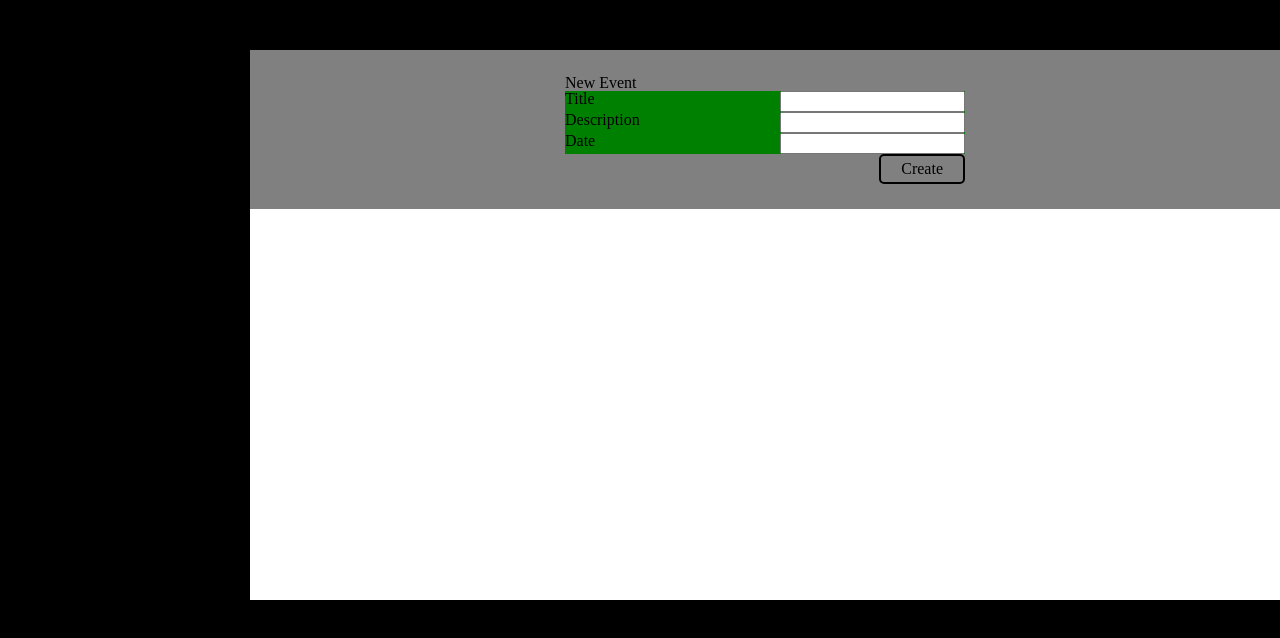
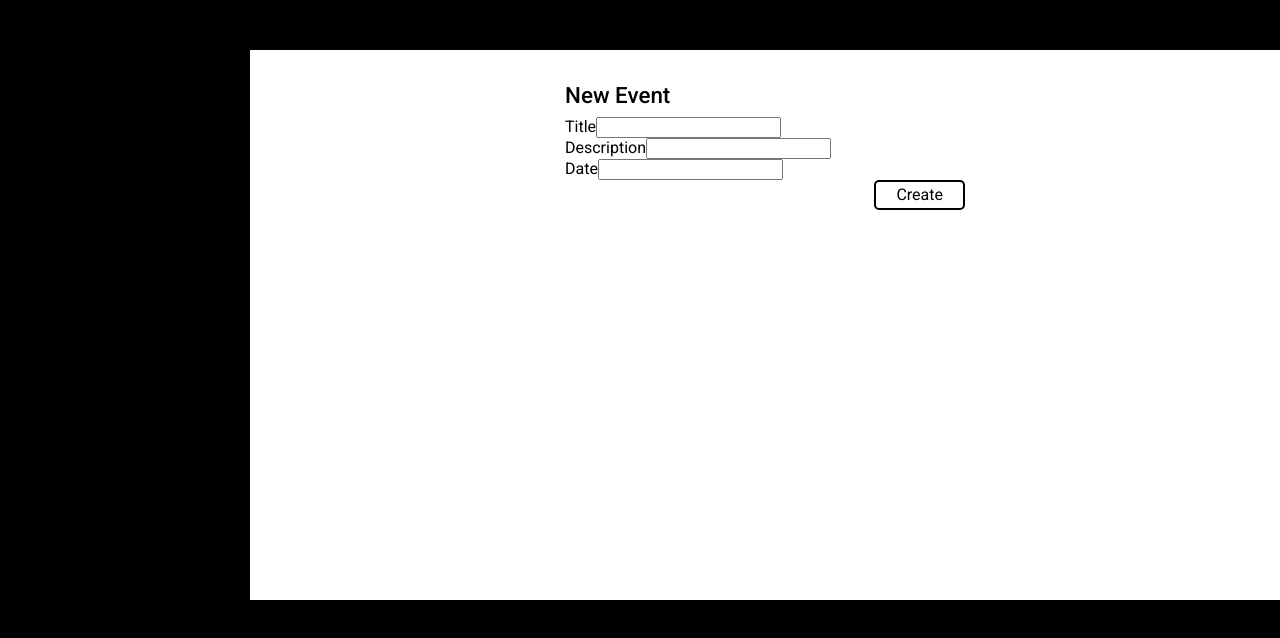
Before and after one commit to gdenn/clan-social-hub, a Next.js app: page / in a window 1280 px wide. Shown: the top 638 px of the page. Built offline with nearby package versions, Linux system fonts and the light colour scheme.

Commit message:
Add input forms

```diff
--- a/components/inputGroup/InputForm.module.css
+++ /dev/null
@@ -1,11 +0,0 @@
-.inputGroup > * {
-    margin: 5px 0 5px 0;
-}
-
-.inputForm {
-    display: flex;
-    flex-direction: row;
-    justify-content: space-between;
-    width: 100%;
-    background-color: green;
-}
--- /dev/null
+++ b/components/inputGroup/InputForm.module.scss
@@ -0,0 +1,31 @@
+.inputGroup > * {
+    margin: 5px 0 5px 0;
+}
+
+.inputForm {
+    display: flex;
+    flex-direction: row;
+    justify-content: space-between;
+    align-items: center;
+    width: 100%;
+}
+
+.inputFormLarge {
+    @extend .inputForm;
+    height: 300px;
+}
+
+.inputForm > * {
+    margin: 5px 0 5px 0;
+}
+
+.inputForm label {
+    width: 120px;
+}
+
+.inputForm input {
+    height: 30px;
+    flex-grow: 1;
+    border: solid .3px gray;
+    border-radius: 5px
+}
--- a/components/inputGroup/InputForm.tsx
+++ b/components/inputGroup/InputForm.tsx
@@ -1,13 +1,14 @@
 import React, { ReactNode } from 'react'
-import styles from './InputForm.module.css'
+import styles from "./InputForm.module.scss"
 
 interface InputFormProps {
-  children: ReactNode;
+  children: ReactNode
+  large?: boolean
 }
 
-export const InputForm = ({ children }: InputFormProps) => (
-  <div className={styles.inputForm}>
+export const InputForm = ({ children, large }: InputFormProps) => (
+  <div className={`${large ? styles.inputFormLarge : styles.InputForm}`}>
     <label>{children}</label>
-    <input />
+    <input/>
   </div>
 );
--- a/components/inputGroup/InputGroup.tsx
+++ b/components/inputGroup/InputGroup.tsx
@@ -1,9 +1,9 @@
 import React, { ReactNode } from 'react'
-import styles from "./InputGroup.module.css";
+import styles from "./InputGroup.module.css"
 
 interface InputGroupProps {
-  label: string;
-  children: ReactNode;
+  label: string
+  children: ReactNode
 }
 
 export const InputGroup = ({ children, label }: InputGroupProps) => (
--- a/package.json
+++ b/package.json
@@ -9,6 +9,7 @@
     "lint": "next lint"
   },
   "dependencies": {
+    "classnames": "^2.3.1",
     "next": "12.1.6",
     "react": "18.1.0",
     "react-dom": "18.1.0"
--- a/styles/Home.module.css
+++ b/styles/Home.module.css
@@ -2,5 +2,4 @@
     display: flex;
     width: 100%;
     flex-direction: column;
-    background: gray;
 }
--- a/styles/globals.css
+++ b/styles/globals.css
@@ -1,9 +1,12 @@
+@import url('https://fonts.googleapis.com/css2?family=Roboto:wght@100;400;500&display=swap');
+
 html,
 body {
-  padding: 0;
-  margin: 0;
-  font-family: -apple-system, BlinkMacSystemFont, Segoe UI, Roboto, Oxygen,
-    Ubuntu, Cantarell, Fira Sans, Droid Sans, Helvetica Neue, sans-serif;
+  font-family: 'Roboto', sans-serif;
+}
+
+* {
+  box-sizing: border-box;
 }
 
 a {
@@ -11,6 +14,23 @@ a {
   text-decoration: none;
 }
 
-* {
-  box-sizing: border-box;
+.font-small {
+  font-weight: 300;
+  line-height: .9rem;
+  font-size: .9rem;
 }
+
+p {
+  line-height: 1.2rem;
+}
+
+.font-strong {
+  line-height: 1.2rem;
+  font-weight: 500;
+}
+
+h2 {
+  font-weight: 500;
+  line-height: 2.6rem;
+  font-size: 1.4rem;
+}
--- a/styles/reset.css
+++ b/styles/reset.css
@@ -19,8 +19,6 @@ time, mark, audio, video {
 	margin: 0;
 	padding: 0;
 	border: 0;
-	font-size: 100%;
-	font: inherit;
 	vertical-align: baseline;
 }
 /* HTML5 display-role reset for older browsers */
```
Also changed, not shown: 1 other file (tests, documents, lock files or other folders).
